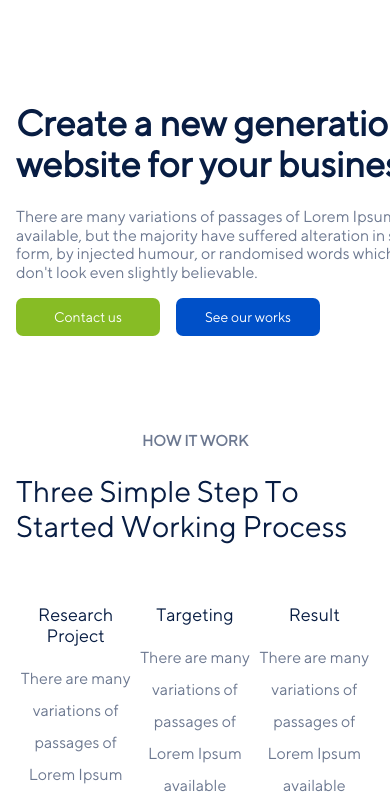
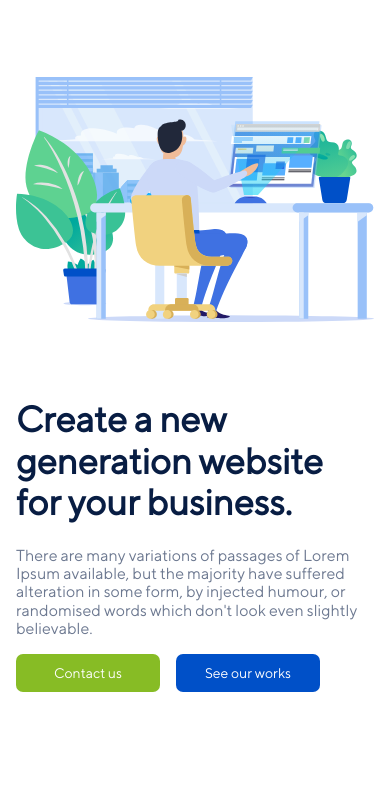
Before and after one commit to ftm-mkti/sample-flex-project, a plain HTML site: page index.html in a window 390 px wide. Shown: the part 60-854 px from the top of the page. Drawn offline with Linux system fonts and the light colour scheme.

Commit message:
responsive header-main

```diff
--- a/styles/responsive.css
+++ b/styles/responsive.css
@@ -45,6 +45,32 @@
     .header-icon {
         display: block;
     }
+
+    .header-main {
+        flex-direction: column-reverse;
+    }
+
+    .header-main__right {
+        margin-bottom: 3rem;
+    }
+
+    .header-main__left {
+        max-width: 100%;
+    }
+
+    .header-main__links {
+        flex-wrap: wrap;
+        align-items: center;
+    }
+
+    .header-main__link {
+        margin-bottom: 10px;
+    }
+
+    .header__title ,
+    .header__caption {
+        width: 100%;
+    }
 }
 
 @media only screen and (max-width: 768px) {
```
Also changed, not shown: scripts/app.js (+1 -8 lines).
